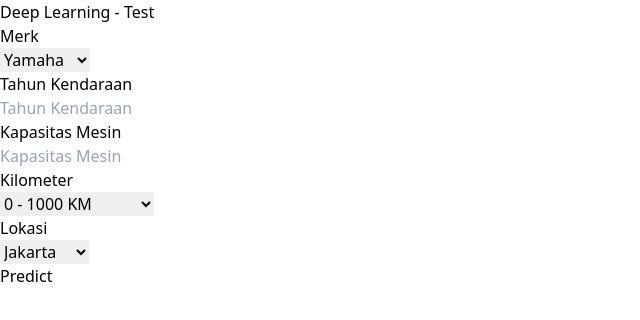
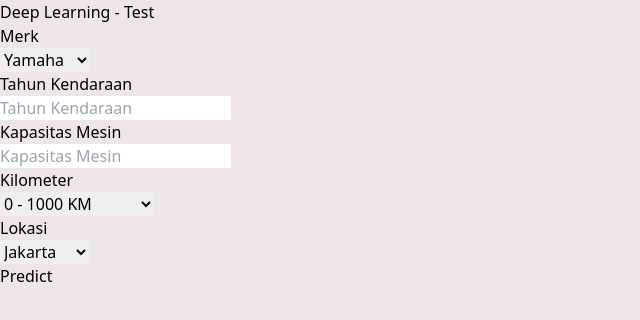
Before and after one commit to VannWasHere/ui_deepl, a React (Vite) app: page / in a window 1280 px wide. Shown: the top 320 px of the page, without its empty margins (0-640 px from the left). Built offline with nearby package versions, Linux system fonts and the light colour scheme.

Commit message:
Add changes

```diff
--- a/src/index.css
+++ b/src/index.css
@@ -3,5 +3,5 @@
 @tailwind utilities;
 
 body {
-    background: #fff;
+    background: #ede6e6;
 }
```
Also changed, not shown: 1 other file (tests, documents, lock files or other folders).
